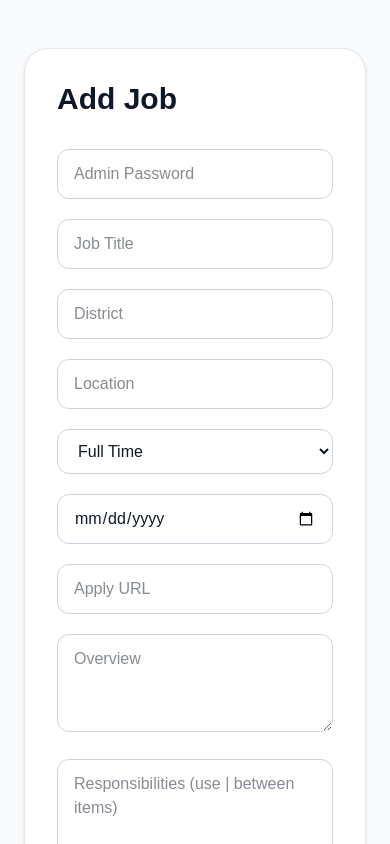
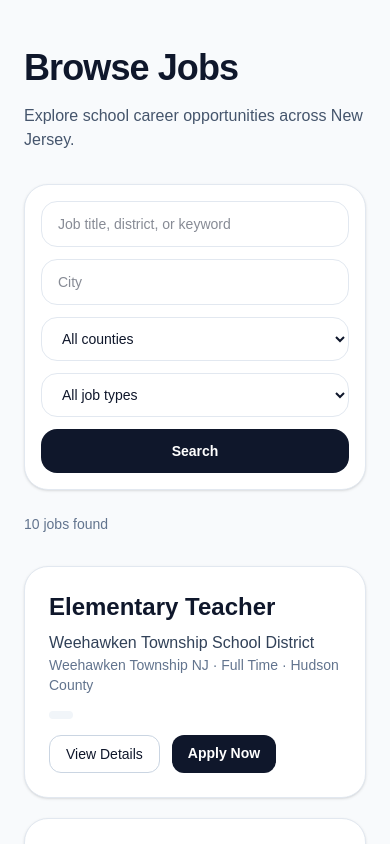
Before and after one commit to njwilkin1/nj-school-careers, a Next.js app: page /admin in a window 390 px wide. Shown: the top 844 px of the page. Built offline with nearby package versions, Linux system fonts and the light colour scheme.

Commit message:
added jobs

```diff
--- a/app/admin/page.tsx
+++ b/app/admin/page.tsx
@@ -1,153 +1,320 @@
-"use client";
+import Link from "next/link";
+import { jobs } from "../../data/jobs";
 
-import { useState } from "react";
+type PageProps = {
+  searchParams?: Promise<{
+    search?: string;
+    location?: string;
+    county?: string;
+    type?: string;
+  }>;
+};
 
-export default function AdminPage() {
-  const [form, setForm] = useState({
-    title: "",
-    district: "",
-    location: "",
-    type: "Full Time",
-    posted: "",
-    applyUrl: "",
-    overview: "",
-    responsibilities: "",
-    requirements: "",
-    adminSecret: "",
-  });
+function getCountyFromLocation(location: string) {
+  const value = location.toLowerCase();
 
-  function handleChange(
-    e: React.ChangeEvent<HTMLInputElement | HTMLTextAreaElement | HTMLSelectElement>
+  if (
+    value.includes("fair lawn") ||
+    value.includes("hackensack") ||
+    value.includes("paramus") ||
+    value.includes("ridgewood") ||
+    value.includes("bergenfield") ||
+    value.includes("fort lee") ||
+    value.includes("englewood") ||
+    value.includes("glen rock") ||
+    value.includes("old tappan") ||
+    value.includes("westwood") ||
+    value.includes("township of washington") ||
+    value.includes("bergen")
   ) {
-    setForm({ ...form, [e.target.name]: e.target.value });
+    return "Bergen County";
   }
 
-  async function handleSubmit(e: React.FormEvent) {
-    e.preventDefault();
+  if (
+    value.includes("union city") ||
+    value.includes("jersey city") ||
+    value.includes("hoboken") ||
+    value.includes("guttenberg") ||
+    value.includes("weehawken") ||
+    value.includes("north bergen") ||
+    value.includes("bayonne") ||
+    value.includes("hudson")
+  ) {
+    return "Hudson County";
+  }
 
-    const res = await fetch("/api/admin/add-job", {
-      method: "POST",
-      headers: {
-        "Content-Type": "application/json",
-      },
-      body: JSON.stringify(form),
+  if (
+    value.includes("newark") ||
+    value.includes("east orange") ||
+    value.includes("orange") ||
+    value.includes("bloomfield") ||
+    value.includes("montclair") ||
+    value.includes("livingston") ||
+    value.includes("verona") ||
+    value.includes("glen ridge") ||
+    value.includes("essex")
+  ) {
+    return "Essex County";
+  }
+
+  if (
+    value.includes("paterson") ||
+    value.includes("clifton") ||
+    value.includes("passaic") ||
+    value.includes("wayne") ||
+    value.includes("totowa") ||
+    value.includes("woodland park") ||
+    value.includes("prospect park") ||
+    value.includes("passaic county")
+  ) {
+    return "Passaic County";
+  }
+
+  if (
+    value.includes("hillside") ||
+    value.includes("elizabeth") ||
+    value.includes("union") ||
+    value.includes("plainfield") ||
+    value.includes("cranford") ||
+    value.includes("westfield") ||
+    value.includes("union county")
+  ) {
+    return "Union County";
+  }
+
+  return "Other NJ";
+}
+
+function getDaysAgo(posted: string) {
+  const postedDate = new Date(posted);
+  const now = new Date();
+
+  if (Number.isNaN(postedDate.getTime())) return "";
+
+  const diffMs = now.getTime() - postedDate.getTime();
+  const diffDays = Math.floor(diffMs / (1000 * 60 * 60 * 24));
+
+  if (diffDays <= 0) return "Posted today";
+  if (diffDays === 1) return "Posted 1 day ago";
+  return `Posted ${diffDays} days ago`;
+}
+
+export default async function JobsPage({ searchParams }: PageProps) {
+  const params = (await searchParams) || {};
+
+  const rawSearch = params.search || "";
+  const rawLocation = params.location || "";
+  const rawCounty = params.county || "";
+  const rawType = params.type || "";
+
+  const search = rawSearch.toLowerCase().trim();
+  const location = rawLocation.toLowerCase().trim();
+  const county = rawCounty.toLowerCase().trim();
+  const type = rawType.toLowerCase().trim();
+
+  const normalizedSearch = search
+    .replace(/\bap\b/g, "assistant principal")
+    .replace(/\bsub\b/g, "substitute")
+    .trim();
+
+  const searchWords = normalizedSearch.split(/\s+/).filter(Boolean);
+
+  const jobsWithCounty = jobs
+    .filter(Boolean)
+    .map((job) => ({
+      ...job,
+      county: getCountyFromLocation(job.location ?? ""),
+    }));
+
+  const filteredJobs = jobsWithCounty
+    .filter((job) => {
+      const haystack = [
+        job.title ?? "",
+        job.district ?? "",
+        job.location ?? "",
+        job.type ?? "",
+        job.county ?? "",
+      ]
+        .join(" ")
+        .toLowerCase();
+
+      const matchesSearch =
+        normalizedSearch === "" ||
+        searchWords.every((word) => haystack.includes(word));
+
+      const matchesLocation =
+        location === "" || (job.location ?? "").toLowerCase().includes(location);
+
+      const matchesCounty =
+        county === "" || (job.county ?? "").toLowerCase() === county;
+
+      const matchesType =
+        type === "" || (job.type ?? "").toLowerCase() === type;
+
+      return matchesSearch && matchesLocation && matchesCounty && matchesType;
+    })
+    .sort((a, b) => {
+      const dateA = new Date(a.posted ?? "").getTime();
+      const dateB = new Date(b.posted ?? "").getTime();
+      return dateB - dateA;
     });
 
-    const data = await res.json();
+  const countyOptions = [
+    "Bergen County",
+    "Hudson County",
+    "Essex County",
+    "Passaic County",
+    "Union County",
+    "Other NJ",
+  ];
 
-    if (res.ok) {
-      alert("Job added!");
-      console.log(data);
-    } else if (res.status === 409) {
-      alert("Duplicate job detected. This one is already in your CSV.");
-      console.error(data);
-    } else {
-      alert(data.error || "Error adding job");
-      console.error(data);
-    }
-  }
+  const typeOptions = [
+    "Full Time",
+    "Part Time",
+    "Substitute",
+    "Administrative",
+  ];
 
   return (
     <main className="min-h-screen bg-slate-50 px-6 py-12 text-slate-900">
-      <div className="mx-auto max-w-3xl rounded-3xl border border-slate-200 bg-white p-8 shadow-sm">
-        <h1 className="text-3xl font-bold">Add Job</h1>
+      <div className="mx-auto max-w-6xl">
+        <h1 className="text-4xl font-bold tracking-tight">Browse Jobs</h1>
 
-        <form onSubmit={handleSubmit} className="mt-8 space-y-5">
+        <p className="mt-4 text-slate-600">
+          Explore school career opportunities across New Jersey.
+        </p>
+
+        <form
+          action="/jobs"
+          className="mt-8 grid gap-3 rounded-3xl border border-slate-200 bg-white p-4 shadow-sm md:grid-cols-2 xl:grid-cols-[1.3fr_1fr_1fr_1fr_auto]"
+        >
           <input
-            name="adminSecret"
-            type="password"
-            placeholder="Admin Password"
-            value={form.adminSecret}
-            onChange={handleChange}
-            className="w-full rounded-xl border border-slate-300 px-4 py-3"
-          />
-
-          <input
-            name="title"
-            placeholder="Job Title"
-            value={form.title}
-            onChange={handleChange}
-            className="w-full rounded-xl border border-slate-300 px-4 py-3"
-          />
-
-          <input
-            name="district"
-            placeholder="District"
-            value={form.district}
-            onChange={handleChange}
-            className="w-full rounded-xl border border-slate-300 px-4 py-3"
+            name="search"
+            defaultValue={rawSearch}
+            className="rounded-2xl border border-slate-200 px-4 py-3 text-sm outline-none"
+            placeholder="Job title, district, or keyword"
           />
 
           <input
             name="location"
-            placeholder="Location"
-            value={form.location}
-            onChange={handleChange}
-            className="w-full rounded-xl border border-slate-300 px-4 py-3"
+            defaultValue={rawLocation}
+            className="rounded-2xl border border-slate-200 px-4 py-3 text-sm outline-none"
+            placeholder="City"
           />
 
           <select
-            name="type"
-            value={form.type}
-            onChange={handleChange}
-            className="w-full rounded-xl border border-slate-300 px-4 py-3"
+            name="county"
+            defaultValue={rawCounty}
+            className="rounded-2xl border border-slate-200 px-4 py-3 text-sm outline-none"
           >
-            <option>Full Time</option>
-            <option>Part Time</option>
-            <option>Substitute</option>
-            <option>Administrative</option>
+            <option value="">All counties</option>
+            {countyOptions.map((option) => (
+              <option key={option} value={option}>
+                {option}
+              </option>
+            ))}
           </select>
 
-          <input
-            name="posted"
-            type="date"
-            value={form.posted}
-            onChange={handleChange}
-            className="w-full rounded-xl border border-slate-300 px-4 py-3"
-          />
-
-          <input
-            name="applyUrl"
-            placeholder="Apply URL"
-            value={form.applyUrl}
-            onChange={handleChange}
-            className="w-full rounded-xl border border-slate-300 px-4 py-3"
-          />
-
-          <textarea
-            name="overview"
-            placeholder="Overview"
-            value={form.overview}
-            onChange={handleChange}
-            rows={3}
-            className="w-full rounded-xl border border-slate-300 px-4 py-3"
-          />
-
-          <textarea
-            name="responsibilities"
-            placeholder="Responsibilities (use | between items)"
-            value={form.responsibilities}
-            onChange={handleChange}
-            rows={3}
-            className="w-full rounded-xl border border-slate-300 px-4 py-3"
-          />
-
-          <textarea
-            name="requirements"
-            placeholder="Requirements (use | between items)"
-            value={form.requirements}
-            onChange={handleChange}
-            rows={3}
-            className="w-full rounded-xl border border-slate-300 px-4 py-3"
-          />
+          <select
+            name="type"
+            defaultValue={rawType}
+            className="rounded-2xl border border-slate-200 px-4 py-3 text-sm outline-none"
+          >
+            <option value="">All job types</option>
+            {typeOptions.map((option) => (
+              <option key={option} value={option}>
+                {option}
+              </option>
+            ))}
+          </select>
 
           <button
             type="submit"
-            className="w-full rounded-xl bg-slate-900 px-6 py-3 font-semibold text-white hover:bg-slate-800"
+            className="rounded-2xl bg-slate-900 px-6 py-3 text-sm font-semibold text-white hover:bg-slate-800"
           >
-            Add Job
+            Search
           </button>
         </form>
+
+        {(search || location || county || type) && (
+          <div className="mt-4 flex flex-wrap gap-2 text-sm text-slate-500">
+            <span>Showing filtered results</span>
+            {rawSearch && (
+              <span className="rounded-full bg-white px-3 py-1 shadow-sm">
+                Search: {rawSearch}
+              </span>
+            )}
+            {rawLocation && (
+              <span className="rounded-full bg-white px-3 py-1 shadow-sm">
+                City: {rawLocation}
+              </span>
+            )}
+            {rawCounty && (
+              <span className="rounded-full bg-white px-3 py-1 shadow-sm">
+                County: {rawCounty}
+              </span>
+            )}
+            {rawType && (
+              <span className="rounded-full bg-white px-3 py-1 shadow-sm">
+                Type: {rawType}
+              </span>
+            )}
+          </div>
+        )}
+
+        <div className="mt-6 text-sm text-slate-500">
+          {filteredJobs.length} job{filteredJobs.length === 1 ? "" : "s"} found
+        </div>
+
+        <div className="mt-8 grid gap-5">
+          {filteredJobs.length > 0 ? (
+            filteredJobs.map((job) => (
+              <article
+                key={job.slug}
+                className="rounded-3xl border border-slate-200 bg-white p-6 shadow-sm"
+              >
+                <div className="flex flex-wrap items-start justify-between gap-4">
+                  <div>
+                    <h2 className="text-2xl font-semibold">{job.title}</h2>
+                    <p className="mt-2 text-slate-700">{job.district}</p>
+                    <p className="text-sm text-slate-500">
+                      {job.location} · {job.type} · {job.county}
+                    </p>
+                  </div>
+
+                  <div className="rounded-full bg-slate-100 px-3 py-1 text-sm text-slate-600">
+                    {getDaysAgo(job.posted ?? "")}
+                  </div>
+                </div>
+
+                <div className="mt-4 flex flex-wrap gap-3">
+                  <Link
+                    href={`/jobs/${job.slug}`}
+                    className="rounded-xl border border-slate-300 px-4 py-2 text-sm hover:bg-slate-50"
+                  >
+                    View Details
+                  </Link>
+
+                  <a
+                    href={job.applyUrl}
+                    target="_blank"
+                    rel="noreferrer"
+                    className="rounded-xl bg-slate-900 px-4 py-2 text-sm font-semibold text-white hover:bg-slate-800"
+                  >
+                    Apply Now
+                  </a>
+                </div>
+              </article>
+            ))
+          ) : (
+            <div className="rounded-3xl border border-slate-200 bg-white p-6 shadow-sm">
+              <p className="text-slate-500">
+                No jobs matched your search. Try a different title, district,
+                city, county, or job type.
+              </p>
+            </div>
+          )}
+        </div>
       </div>
     </main>
   );
--- a/app/api/admin/add-job/route.ts
+++ b/app/api/admin/add-job/route.ts
@@ -1,4 +1,4 @@
-  import fs from "fs";
+import fs from "fs";
 import path from "path";
 import { parse } from "csv-parse/sync";
 
@@ -16,22 +16,29 @@ function normalize(value: string) {
   return String(value || "").trim().toLowerCase();
 }
 
+function isValidUrl(value: string) {
+  try {
+    const url = new URL(value);
+    return url.protocol === "http:" || url.protocol === "https:";
+  } catch {
+    return false;
+  }
+}
+
 export async function POST(req: Request) {
   try {
     const body = await req.json();
 
-    const {
-      adminSecret,
-      title,
-      district,
-      location,
-      type,
-      posted,
-      applyUrl,
-      overview,
-      responsibilities,
-      requirements,
-    } = body;
+    const adminSecret = String(body.adminSecret || "").trim();
+    const title = String(body.title || "").trim();
+    const district = String(body.district || "").trim();
+    const location = String(body.location || "").trim();
+    const type = String(body.type || "").trim();
+    const posted = String(body.posted || "").trim();
+    const applyUrl = String(body.applyUrl || "").trim();
+    const overview = String(body.overview || "").trim();
+    const responsibilities = String(body.responsibilities || "").trim();
+    const requirements = String(body.requirements || "").trim();
 
     if (!process.env.ADMIN_SECRET) {
       return Response.json(
@@ -47,12 +54,48 @@ export async function POST(req: Request) {
       );
     }
 
-    if (!title || !district || !location || !type || !applyUrl || !overview) {
+    if (!title) {
+      return Response.json({ error: "Job title is required." }, { status: 400 });
+    }
+
+    if (!district) {
+      return Response.json({ error: "District is required." }, { status: 400 });
+    }
+
+    if (!location) {
+      return Response.json({ error: "Location is required." }, { status: 400 });
+    }
+
+    if (!type) {
+      return Response.json({ error: "Job type is required." }, { status: 400 });
+    }
+
+    if (!posted) {
+      return Response.json({ error: "Posted date is required." }, { status: 400 });
+    }
+
+    if (!applyUrl) {
+      return Response.json({ error: "Apply URL is required." }, { status: 400 });
+    }
+
+    if (!isValidUrl(applyUrl)) {
+      return Response.json({ error: "Apply URL must be valid." }, { status: 400 });
+    }
+
+    if (!overview) {
+      return Response.json({ error: "Overview is required." }, { status: 400 });
+    }
+
+    if (!responsibilities) {
       return Response.json(
-        {
-          error:
-            "Missing required fields. Required: title, district, location, type, applyUrl, overview.",
-        },
+        { error: "Responsibilities are required." },
+        { status: 400 }
+      );
+    }
+
+    if (!requirements) {
+      return Response.json(
+        { error: "Requirements are required." },
         { status: 400 }
       );
     }
@@ -95,12 +138,12 @@ export async function POST(req: Request) {
       title,
       district,
       location,
-      type || "Full Time",
-      posted || new Date().toISOString().slice(0, 10),
+      type,
+      posted,
       applyUrl,
       overview,
-      String(responsibilities || ""),
-      String(requirements || ""),
+      responsibilities,
+      requirements,
     ]
       .map(escapeCsv)
       .join(",");
--- a/data/jobs.ts
+++ b/data/jobs.ts
@@ -134,7 +134,7 @@ export const jobs = [
   },
   {
     "title": "Elementary School Teacher",
-    "district": "Glen Rock PubliSchools",
+    "district": "Glen Rock Public Schools",
     "location": "Glen Rock NJ",
     "type": "Full Time",
     "posted": "2026-04-07",
@@ -152,7 +152,7 @@ export const jobs = [
       "Experience with special needs students preferred",
       "Excellent communication and classro"
     ],
-    "slug": "elementary-school-teacher-glen-rock-publischools-glen-rock-nj"
+    "slug": "elementary-school-teacher-glen-rock-public-schools-glen-rock-nj"
   },
   {
     "title": "Substitute Teacher",
```
Also changed, not shown: imports/jobs.csv.
